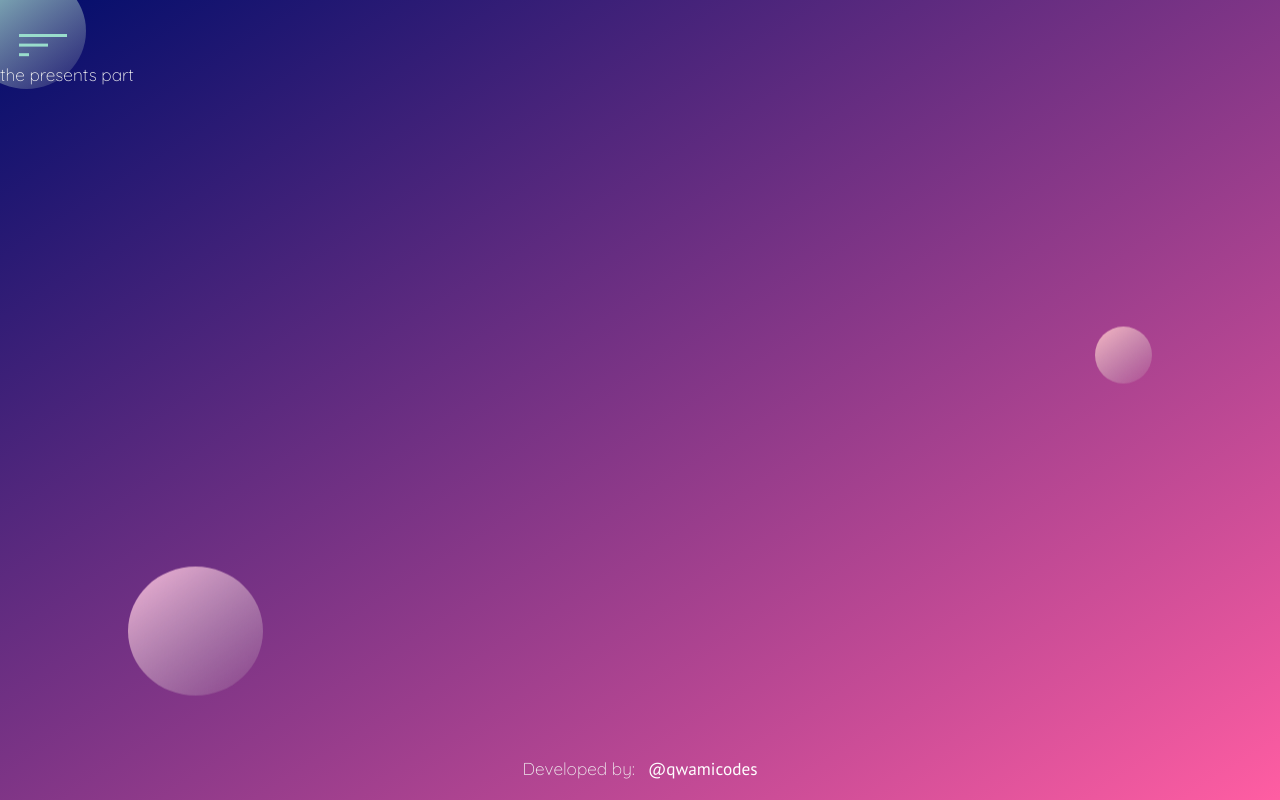
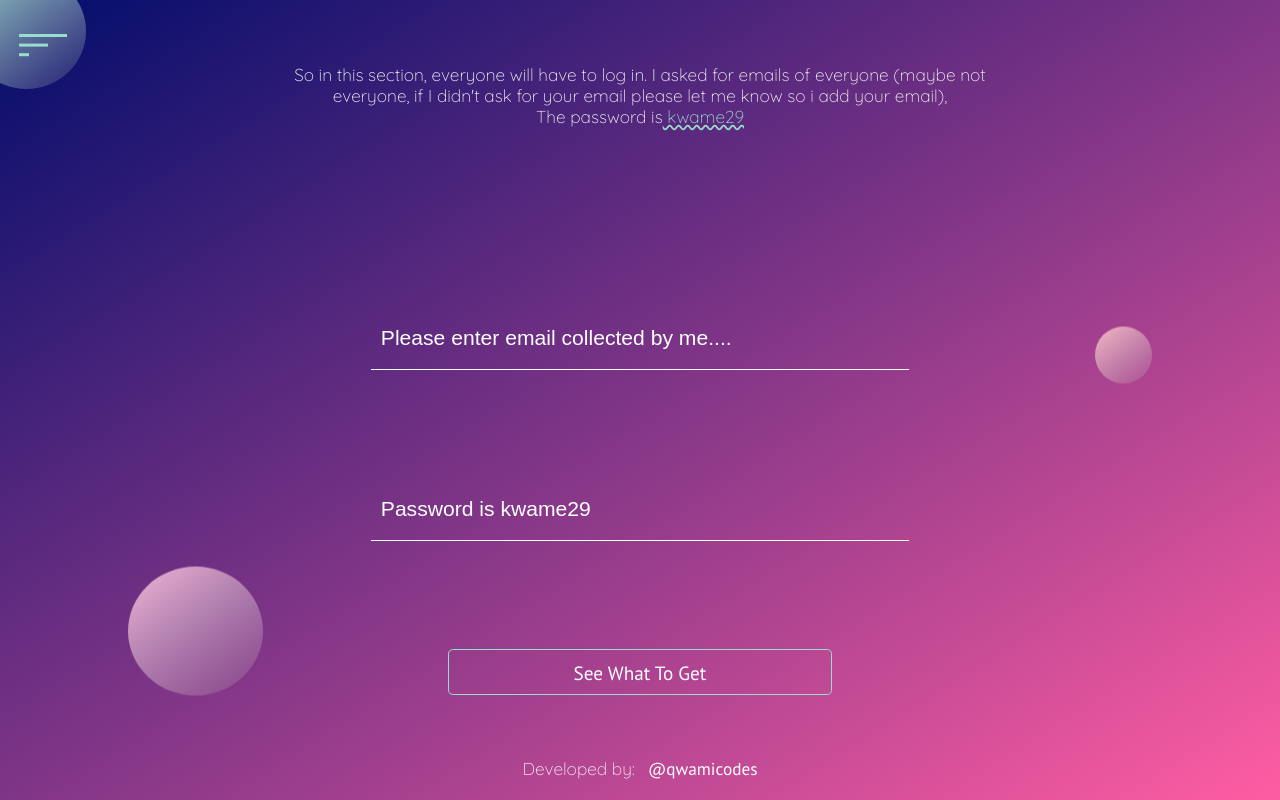
Before and after one commit to qwamicodes/birthdaysite, a React (Create React App) app: page /presents in a window 1280 px wide. Built offline with nearby package versions, Linux system fonts and the light colour scheme; no server answers.

Commit message:
added the auth and the inputs for the login

```diff
--- /dev/null
+++ b/src/auth/auth.js
@@ -0,0 +1,5 @@
+import { auth } from "../config/firebase";
+
+export const signInUser = async (email, pass) => {
+  return await auth.signInWithEmailAndPassword(email, pass);
+};
--- /dev/null
+++ b/src/components/Auth.js
@@ -0,0 +1,64 @@
+import React, { useRef, useState } from "react";
+import { signInUser } from "../auth/auth";
+import { auth } from "../config/firebase";
+
+const Auth = () => {
+  const [isAuth, setIsAuth] = useState(false);
+  const [user, setUser] = useState();
+
+  const emailRef = useRef();
+  const passRef = useRef();
+
+  const handleSubmitForm = (e) => {
+    e.preventDefault();
+    const email = emailRef.current.value;
+    const pass = passRef.current.value;
+
+    signInUser(email, pass)
+      .then((user) => {
+        setIsAuth(isAuth);
+
+        const realUser = user.user;
+
+        setUser(realUser);
+      })
+      .catch((err) => {
+        console.log(err.code);
+        console.log(err.message);
+      });
+  };
+
+  return (
+    <div>
+      {isAuth ? (
+        <form>authenticated</form>
+      ) : (
+        <form className="auth-area" onSubmit={handleSubmitForm}>
+          <input
+            type="email"
+            name="email"
+            id="email"
+            placeholder="Please enter email collected by me...."
+            className="input"
+            ref={emailRef}
+          />
+          <input
+            type="password"
+            name="password"
+            id="password"
+            placeholder="Password is kwame29"
+            className="input"
+            ref={passRef}
+          />
+          <input
+            type="submit"
+            value="See what to get"
+            className="input btn btn-cta"
+          />
+        </form>
+      )}
+    </div>
+  );
+};
+
+export default Auth;
--- a/src/css/styles.css
+++ b/src/css/styles.css
@@ -244,6 +244,9 @@ button {
   border: 0;
   cursor: pointer; }
 
+input[type="submit"] {
+  cursor: pointer; }
+
 #app {
   position: relative;
   width: 100vw;
@@ -258,6 +261,25 @@ button {
 
 .statement {
   text-align: center; }
+
+.input {
+  padding: 2rem 1rem;
+  border: 0;
+  border-bottom: 1px solid #fff;
+  font-size: 2.2rem;
+  background: transparent;
+  color: #fff;
+  width: 70%;
+  margin: 0 auto;
+  transition: all 0.75s ease-in-out; }
+  .input:focus:invalid {
+    border-color: #dc3545; }
+  .input:focus:valid {
+    border-color: #28a745; }
+  .input[type="submit"] {
+    width: 50%; }
+  .input::placeholder {
+    color: #fff; }
 
 .btn {
   padding: 1rem 2rem; }
@@ -455,15 +477,53 @@ button {
   max-height: 100%;
   display: grid;
   grid-template-rows: 12% 10% 78%; }
-  .faq__container--question {
-    font: 600 2.5rem "PTSans-Regular"; }
+  .faq__container {
+    width: 50%;
+    margin: 0 auto; }
+    @media only screen and (max-width: 64em) {
+      .faq__container {
+        width: 60%; } }
+    @media only screen and (max-width: 56.25em) {
+      .faq__container {
+        width: 65%; } }
+    @media only screen and (max-width: 48em) {
+      .faq__container {
+        width: 75%; } }
+    @media only screen and (max-width: 37.5em) {
+      .faq__container {
+        width: 80%; } }
+    @media only screen and (max-width: 30em) {
+      .faq__container {
+        width: 85%; } }
+    @media only screen and (max-width: 20em) {
+      .faq__container {
+        width: 90%; } }
+    .faq__container--question {
+      font: 600 2.5rem "PTSans-Regular"; }
   .faq__questions {
     max-height: 100%;
     height: 100%;
     overflow-x: hidden;
     overflow-y: scroll;
-    justify-content: space-evenly; }
+    justify-content: space-evenly;
+    align-items: flex-start; }
     @media only screen and (max-width: 48em) {
       .faq__questions {
         width: 90%;
         margin: 0 auto; } }
+
+.presents {
+  display: grid;
+  grid-template-rows: 20% 90%; }
+  .presents__heading {
+    width: 60%;
+    margin: 0 auto;
+    text-align: center; }
+
+.auth-area {
+  display: flex;
+  justify-content: space-evenly;
+  flex-direction: column;
+  width: 60%;
+  height: 100%;
+  margin: 0 auto; }
--- a/src/json/faqs.json
+++ b/src/json/faqs.json
@@ -8,17 +8,17 @@
     {
       "no": 2,
       "question": "Where is my present?",
-      "answer": "Btw you're the one suppose to give me a present but since I can't give everyone a present, if you don't b"
+      "answer": "Btw you're the one suppose to give me a present but since I can't give everyone a present, you've to battle for it. Visit the presents section to choose your present"
     },
     {
       "no": 3,
       "question": "Where the party at?",
-      "answer": "Btw you're the one suppose to give me a present but since I can't give everyone a present, if you don't "
+      "answer": "I beg you, I don’t have money to do party."
     },
     {
       "no": 4,
       "question": "Can I take you out?",
-      "answer": "Btw you're the one suppose to give me a present but since I can't give everyone a present, if you don't "
+      "answer": "Oh YES!, I’m not thinking twice. Please hmu with the location and spread on me."
     }
   ]
 }
--- a/src/pages/Presents.js
+++ b/src/pages/Presents.js
@@ -1,6 +1,7 @@
 import React from "react";
 import { motion } from "framer-motion";
 import { pageAnimation } from "../helpers/Animation";
+import Auth from "../components/Auth";
 
 const Presents = () => {
   return (
@@ -9,8 +10,16 @@ const Presents = () => {
       initial="hidden"
       animate="show"
       exit="exit"
+      className="presents"
     >
-      the presents part{" "}
+      <div className="presents__heading">
+        So in this section, everyone will have to log in. I asked for emails of
+        everyone (maybe not everyone, if I didn't ask for your email please let
+        me know so i add your email), <br />
+        The password is
+        <span className="special-heading wavy-text"> kwame29</span>
+      </div>
+      <Auth />
     </motion.div>
   );
 };
--- a/src/sass/abstracts/_variables.scss
+++ b/src/sass/abstracts/_variables.scss
@@ -7,6 +7,9 @@ $alternate-color: #ff5da2;
 $color-white: #fff;
 $color-white-dark: #f2f2f2;
 $color-dark: #29262b;
+
+$danger-color: #dc3545;
+$success-color: #28a745;
 
 //* fonts
 $fontsize-small: 1.5rem;
--- a/src/sass/base/_reset.scss
+++ b/src/sass/base/_reset.scss
@@ -54,6 +54,10 @@ button {
   cursor: pointer;
 }
 
+input[type="submit"] {
+  cursor: pointer;
+}
+
 #app {
   position: relative;
   width: 100vw;
--- /dev/null
+++ b/src/sass/components/_inputs.scss
@@ -0,0 +1,27 @@
+.input {
+  padding: 2rem 1rem;
+  border: 0;
+  border-bottom: 1px solid $color-white;
+  font-size: 2.2rem;
+  background: transparent;
+  color: $color-white;
+  width: 70%;
+  margin: 0 auto;
+  transition: $transition-faster;
+
+  &:focus:invalid {
+    border-color: $danger-color;
+  }
+
+  &:focus:valid {
+    border-color: $success-color;
+  }
+
+  &[type="submit"] {
+    width: 50%;
+  }
+
+  &::placeholder {
+    color: $color-white;
+  }
+}
--- a/src/sass/main.scss
+++ b/src/sass/main.scss
@@ -13,6 +13,7 @@
 @import "./base/reset";
 
 //* components files
+@import "./components/inputs";
 @import "./components/buttons";
 
 //* layout files
--- a/src/sass/pages/_presents.scss
+++ b/src/sass/pages/_presents.scss
@@ -0,0 +1,19 @@
+.presents {
+  display: grid;
+  grid-template-rows: 20% 90%;
+
+  &__heading {
+    width: 60%;
+    margin: 0 auto;
+    text-align: center;
+  }
+}
+
+.auth-area {
+  display: flex;
+  justify-content: space-evenly;
+  flex-direction: column;
+  width: 60%;
+  height: 100%;
+  margin: 0 auto;
+}
```
Also changed, not shown: src/components/PresentBoxes.js (added, +7 -0 lines), src/sass/pages/_faq.scss (+28 -0 lines).
